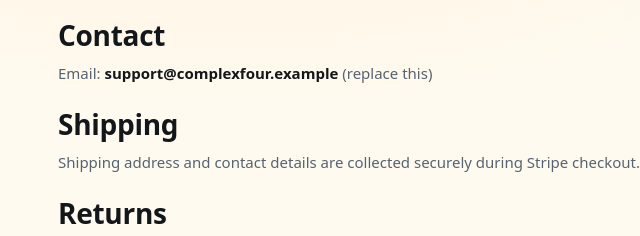
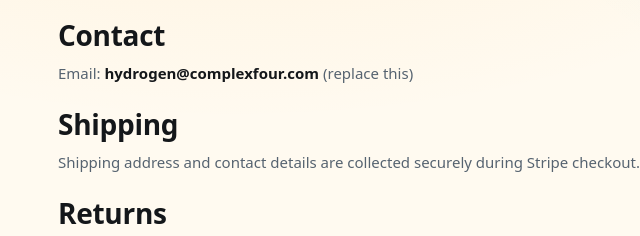
Before and after one commit to joshuaowide/complexfour, a website: page support.html in a window 1280 px wide. Shown: the part 159-395 px from the top of the page, 22-662 px from the left. Drawn offline with Linux system fonts and the light colour scheme.

Commit message:
Update support.html

```diff
--- a/support.html
+++ b/support.html
@@ -31,7 +31,7 @@
     <p class="muted">For order questions, shipping, or product help.</p>
 
     <h2>Contact</h2>
-    <p>Email: <strong>support@complexfour.example</strong> (replace this)</p>
+    <p>Email: <strong>hydrogen@complexfour.com</strong> (replace this)</p>
 
     <h2>Shipping</h2>
     <p>
```
